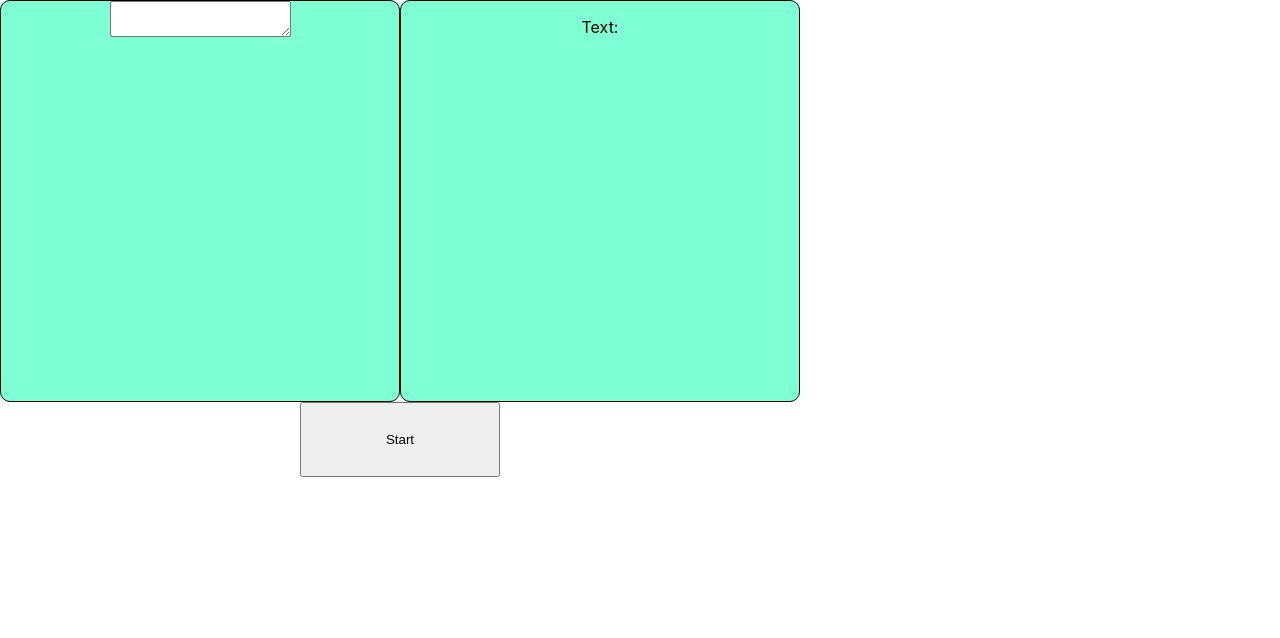
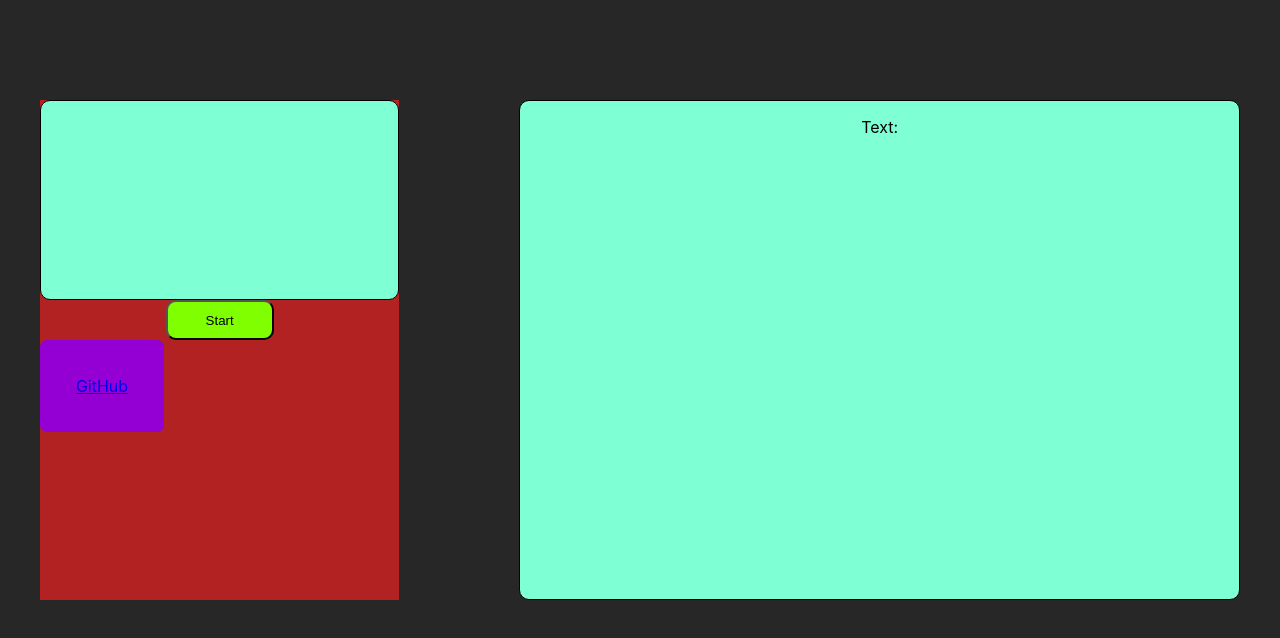
Before and after one commit to bkosm/fakers, a React (Create React App) app in the folder client/fakerweb/: page / in a window 1280 px wide. Shown: the top 638 px of the page. Built offline with nearby package versions, Linux system fonts and the light colour scheme.

Commit message:
link pages

```diff
--- a/client/fakerweb/package.json
+++ b/client/fakerweb/package.json
@@ -8,6 +8,7 @@
     "@testing-library/user-event": "^12.1.10",
     "react": "^17.0.1",
     "react-dom": "^17.0.1",
+    "react-router-dom": "^5.2.0",
     "react-scripts": "4.0.0",
     "web-vitals": "^0.2.4"
   },
--- a/client/fakerweb/src/App.js
+++ b/client/fakerweb/src/App.js
@@ -1,28 +1,26 @@
-import { useState } from "react";
+import React from "react";
+import { Route, BrowserRouter as Router, Switch } from "react-router-dom";
 import "./App.css";
-import QueryInputWindow from "./Components/QueryInputWindow";
-import { ResultDisplayWindow } from "./Components/ResultDisplayWindow";
+import Home from "./Pages/Home";
+import Info from "./Pages/Info";
+import Graph from "./Pages/Graph";
 
 function App() {
-  const [text, setText] = useState("");
-
-  const [isRequestInProgress, setIsRequestInProgress] = useState(false);
   return (
     <div className="App">
-      <div className="row">
-        <QueryInputWindow header={"jakis tytul"} onChange={setText} />
-        <ResultDisplayWindow result={text} />
-      </div>
-
-      <button
-        style={{ width: 200, height: 75 }}
-        onClick={() => {
-          setIsRequestInProgress(true);
-          setTimeout(() => setIsRequestInProgress(false), 2000);
-        }}
-      >
-        {isRequestInProgress ? "Loading..." : "Start"}
-      </button>
+      <Router>
+        <Switch>
+          <Route exact path="/">
+            <Home></Home>
+          </Route>
+          <Route path="/Info">
+            <Info></Info>
+          </Route>
+          <Route path="/Graph">
+            <Graph></Graph>
+          </Route>
+        </Switch>
+      </Router>
     </div>
   );
 }
--- /dev/null
+++ b/client/fakerweb/src/Components/LinksButtons.js
@@ -0,0 +1,21 @@
+import React from "react";
+import { Link } from "react-router-dom";
+
+function LinksButtons(props) {
+  return (
+    <div className="linksButtons">
+      <a
+        className="githubButton"
+        href="https://github.com/bart-kosmala/fakers"
+        target="_blank"
+        rel="noreferrer"
+      >
+        GitHub
+      </a>
+      <Link to="/Info" className="infoButton"></Link>
+      <Link to="/Graph" className="graphButton"></Link>
+    </div>
+  );
+}
+
+export default LinksButtons;
--- a/client/fakerweb/src/Components/QueryInputWindow.js
+++ b/client/fakerweb/src/Components/QueryInputWindow.js
@@ -2,7 +2,7 @@ import React from "react";
 
 function QueryInputWindow(props) {
   return (
-    <div className="window">
+    <div className="windowInput">
       <textarea onChange={(e) => props.onChange(e.target.value)} />
     </div>
   );
--- a/client/fakerweb/src/Components/ResultDisplayWindow.js
+++ b/client/fakerweb/src/Components/ResultDisplayWindow.js
@@ -2,7 +2,7 @@ import React from "react";
 
 export function ResultDisplayWindow(props) {
   return (
-    <div className="window">
+    <div className="windowOutput">
       <p>Text: {props.result}</p>
     </div>
   );
--- /dev/null
+++ b/client/fakerweb/src/Pages/Graph.js
@@ -0,0 +1,7 @@
+import React from "react";
+
+function Graph(prop) {
+  return <h1>Graph</h1>;
+}
+
+export default Graph;
--- /dev/null
+++ b/client/fakerweb/src/Pages/Home.js
@@ -0,0 +1,31 @@
+import React, { useState } from "react";
+
+import LinksButtons from "../Components/LinksButtons";
+import QueryInputWindow from "../Components/QueryInputWindow";
+import { ResultDisplayWindow } from "../Components/ResultDisplayWindow";
+
+function Home(props) {
+  const [text, setText] = useState("");
+
+  const [isRequestInProgress, setIsRequestInProgress] = useState(false);
+  return (
+    <div className="row">
+      <div className="inputColumn">
+        <QueryInputWindow header={"jakis tytul"} onChange={setText} />
+        <button
+          className="inputButton"
+          onClick={() => {
+            setIsRequestInProgress(true);
+            setTimeout(() => setIsRequestInProgress(false), 2000);
+          }}
+        >
+          {isRequestInProgress ? "Loading..." : "Start"}
+        </button>
+        <LinksButtons />
+      </div>
+      <ResultDisplayWindow result={text} />
+    </div>
+  );
+}
+
+export default Home;
--- /dev/null
+++ b/client/fakerweb/src/Pages/Info.js
@@ -0,0 +1,7 @@
+import React from "react";
+
+function Info(prop) {
+  return <h1>Info</h1>;
+}
+
+export default Info;
--- a/client/fakerweb/src/index.css
+++ b/client/fakerweb/src/index.css
@@ -5,6 +5,7 @@ body {
     sans-serif;
   -webkit-font-smoothing: antialiased;
   -moz-osx-font-smoothing: grayscale;
+  background-color: rgb(39, 39, 39);
 }
 
 code {
@@ -17,19 +18,76 @@ code {
   flex-direction: column;
   justify-content: center;
   align-items: center;
-  max-width: 800px;
+  max-width: 1200px;
   width: 100%;
+  margin: 0 auto;
+  padding-top: 100px;
 }
 
 .row {
   display: flex;
   flex-direction: row;
+  gap: 10%;
+  width: 100%;
+  height: 500px;
+}
+
+.inputColumn{
+  flex: 1;
+  flex-direction: column;
+  align-items: center;
+  justify-content: space-between;
+  background-color: firebrick;
+}
+
+.inputButton{
+  background-color: chartreuse;
+  width: 30%;
+  height: 8%;
+  border-radius: 10px;
+}
+
+.linksButtons{
+  display: flex;
+  gap: 10%;
   width: 100%;
 }
 
-.window {
-  width: 50%;
-  height: 400px;
+.githubButton{
+  padding: 10%;
+  display: inline-block;
+  background-color: darkviolet;
+  border-radius: 7px;
+}
+
+.infoButton{
+  padding: 10%;
+  border-radius: 7px;
+}
+
+.graphButton{
+  padding: 10%;
+  border-radius: 7px;
+}
+
+textarea {
+  width: 100%;
+  height: 100%;
+  padding: 20px 20px;
+  box-sizing: border-box;
+  border: 1px black solid;
+  border-radius: 10px;
+  background-color: aquamarine;
+  resize: none;
+}
+
+.windowInput {
+  flex: 1;
+  height: 40%;
+}
+
+.windowOutput {
+  flex: 2;
   background-color: aquamarine;
   border-radius: 10px;
   border: 1px black solid;
```
Also changed, not shown: 1 other file (tests, documents, lock files or other folders).
